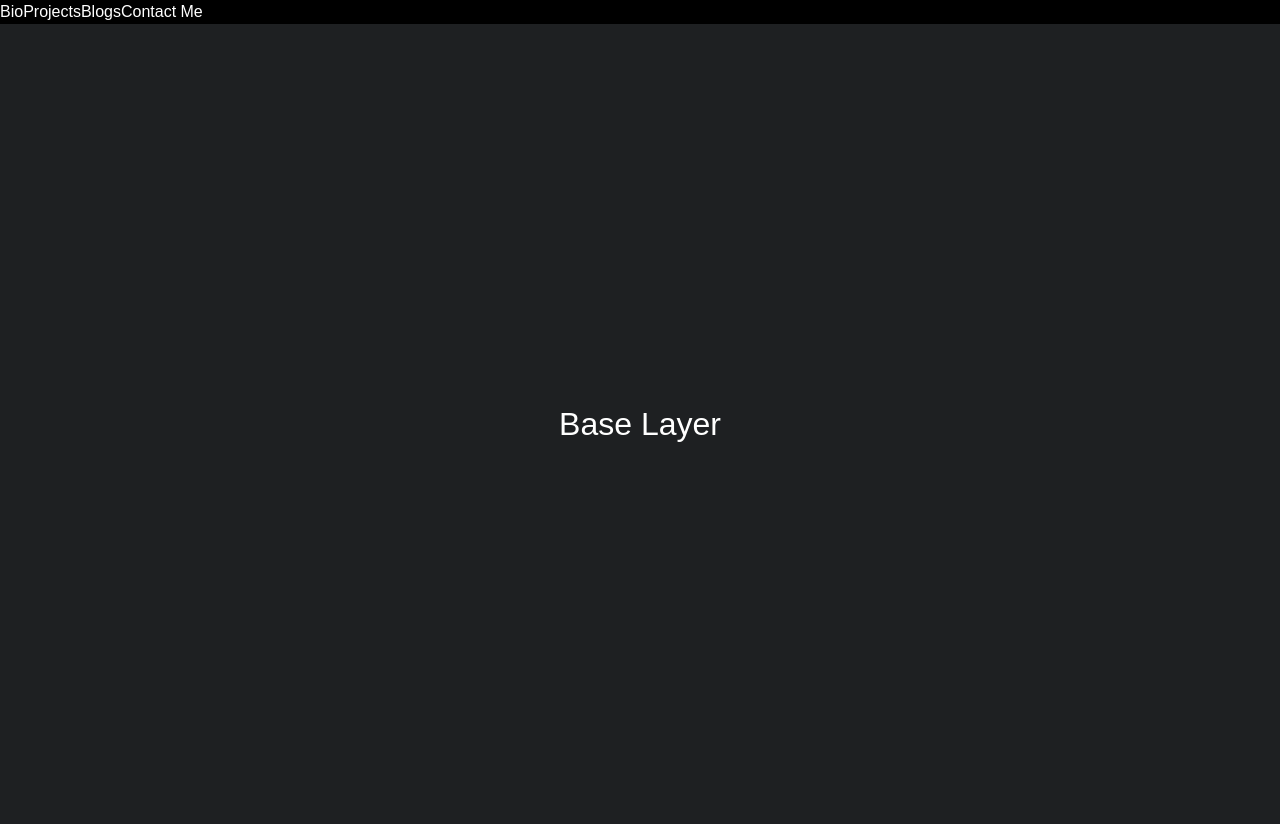
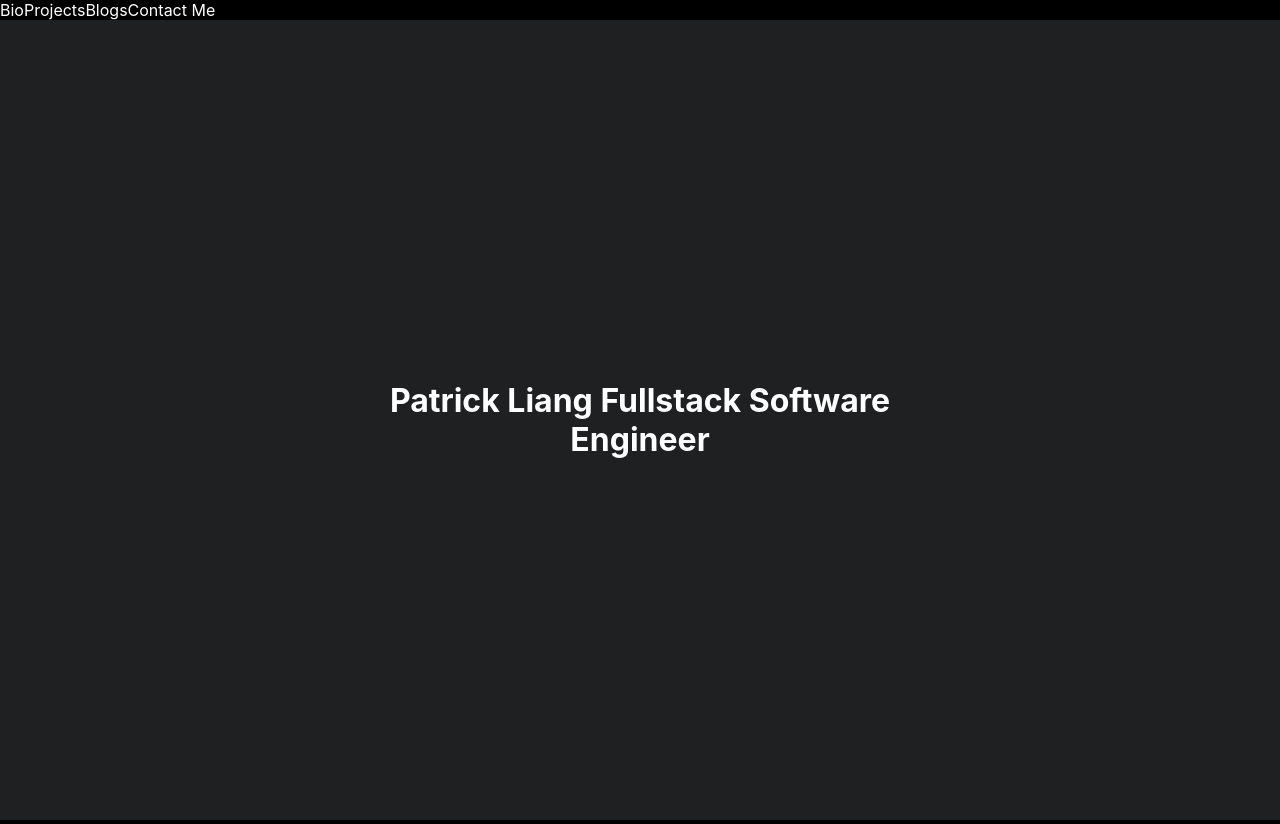
Before and after one commit to MrMcPat/mrmcpat-portfolio, a React (Create React App) app: page / in a window 1280 px wide. Built offline with nearby package versions, Linux system fonts and the light colour scheme.

Commit message:
arranged all components

```diff
--- a/src/components/Five.js
+++ b/src/components/Five.js
@@ -4,7 +4,7 @@ function Five() {
   return (
     <div id="group5" className="parallax-group">
     <div className="parallax-layer parallax-layer-base">
-      <div className="title">Base Layer</div>
+      <div className="title">Blogs</div>
     </div>
   </div>
   )
--- a/src/components/Four.js
+++ b/src/components/Four.js
@@ -4,10 +4,9 @@ function Four() {
   return (
     <div id="group4" className="parallax-group">
     <div className="parallax-layer parallax-layer-base">
-      <div className="title">Base Layer</div>
     </div>
     <div className="parallax-layer parallax-layer-back">
-      {/* <div className="title">Background Layer</div> */}
+
     </div>
   </div>
   )
--- a/src/components/Navbar.js
+++ b/src/components/Navbar.js
@@ -2,7 +2,7 @@ import React from 'react'
 
 function Navbar() {
   return (
-    <nav>
+    <nav className="navbar">
         <a>Bio</a>
         <a>Projects</a>
         <a>Blogs</a>
--- a/src/components/One.js
+++ b/src/components/One.js
@@ -4,7 +4,7 @@ function One() {
   return (
     <div id="group1" className="parallax-group">
     <div className="parallax-layer parallax-layer-base">
-      <div className="title">Base Layer</div>
+      <h1 className="title">Patrick Liang Fullstack Software Engineer</h1>
     </div>
   </div>
   )
--- a/src/components/Seven.js
+++ b/src/components/Seven.js
@@ -4,7 +4,7 @@ function Seven() {
   return (
     <div id="group7" className="parallax-group">
     <div className="parallax-layer parallax-layer-base">
-      <div className="title">Base Layer</div>
+      <div className="title">Contact Me</div>
     </div>
   </div>
   )
--- a/src/components/Six.js
+++ b/src/components/Six.js
@@ -7,7 +7,7 @@ function Six() {
       <div className="title" style={{color: 'white'}}>Background Layer</div>
     </div>
     <div className="parallax-layer parallax-layer-base">
-      {/* <div className="title">Base Layer</div> */}
+
     </div>
   </div>
   )
--- a/src/components/Three.js
+++ b/src/components/Three.js
@@ -4,7 +4,7 @@ function Three() {
   return (
     <div id="group3" className="parallax-group">
     <div className="parallax-layer parallax-layer-base">
-      <div className="title">Base Layer</div>
+      <div className="title">Projects</div>
     </div>
   </div>
   )
--- a/src/components/Two.js
+++ b/src/components/Two.js
@@ -4,10 +4,11 @@ function Two() {
   return (
     <div id="group2" className="parallax-group">
     <div className="parallax-layer parallax-layer-base">
-      <div className="title">Base Layer</div>
+      <div className="title">
+      <span>hi hi hi hi hi hi hi hi hi hi hi hi hi hi hi hi hi hi hi hi hi hi hi hi hi hi hi hi hi hi hi hi hi hi hi hi hi hi hi hi hi hi hi hi hi hi hi hi hi hi hi hi hi hi hi hi hi hi hi hi hi hi hi hi hi hi hi hi hi hi hi hi </span>
+      </div>
     </div>
     <div className="parallax-layer parallax-layer-back">
-      {/* <div className="title">Background Layer</div> */}
     </div>
   </div>
   )
--- a/src/index.css
+++ b/src/index.css
@@ -86,17 +86,13 @@ body, html {
   overflow: hidden;
 }
 
-body {
+/* body {
   font: 100% / 1.5 Arial;
-}
+} */
 
 * {
   margin:0;
   padding:0;
-}
-
-.parallax {
-  font-size: 200%;
 }
 
  /* centre the content in the parallax layers */
@@ -109,7 +105,9 @@ body {
   transform: translate(-50%, -50%);
 }
 
-
+.navbar {
+  background: transparent;
+}
 
 /* style the groups
 --------------------------------------------- */
@@ -130,7 +128,22 @@ body {
   background-position: center;
   background-repeat: no-repeat;
   background-size: cover;
+}
 
+.profile {
+  background: red;
+  /* height: 50vh; */
+  width: 70vw;
+  display: flex;
+  flex-wrap: wrap;
+  justify-content: space-around;
+  margin: 150px auto;
+  /* padding: 100px; */
+}
+
+.profile img {
+  border-radius: 50%;
+  height: 300px;
 }
 
 #group3 {
@@ -169,6 +182,7 @@ body {
 
 #group7 {
   z-index: 3; /* slide over group 7 */
+  height: 50vh;
 }
 #group7 .parallax-layer-base {
   background: #99a8b2;
```
